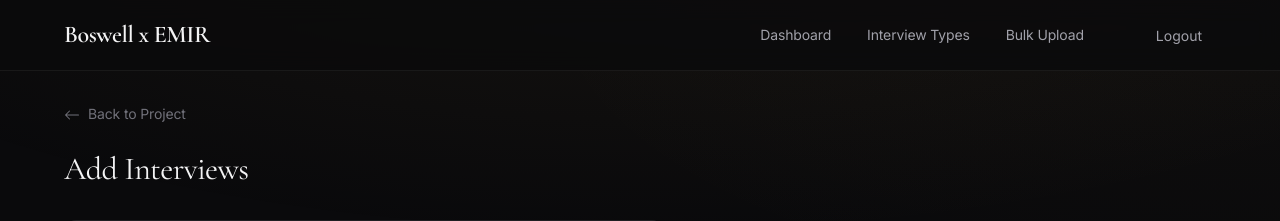
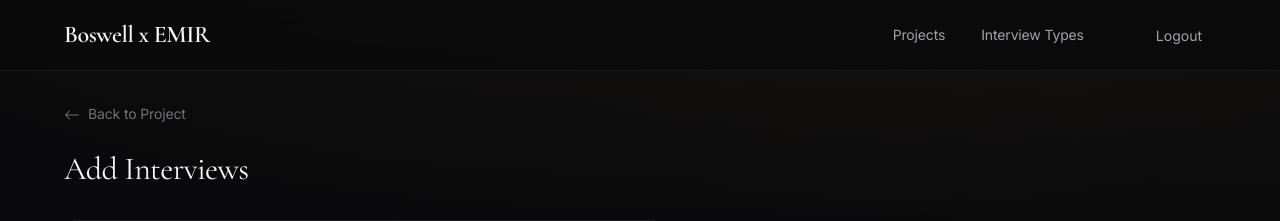
Before and after one commit to nraford7/boswell, a FastAPI app: template src/boswell/server/templates/admin/invite.html in a window 1280 px wide. Shown: the top 221 px of the page. Run offline with FastAPI, Linux system fonts and the light colour scheme; the template is opened without the code that fills it, so the values that code supplies are empty; parts of the project's set-up code (start-up, migrations or seed data) failed here and were passed over; some libraries are stand-ins or nearby versions.

Commit message:
fix(templates): restore EMIR branding and standardize nav links
- Restored "Boswell x EMIR" branding in dashboard and project_detail
- Standardized nav links across all admin templates:
  - "Projects" instead of "Dashboard"
  - Removed "Bulk Upload" from nav (still accessible at /admin/bulk)
- Consistent nav structure: Projects | Interview Types | username | Logout

Co-Authored-By: Claude Opus 4.5 <noreply@anthropic.com>

```diff
--- a/src/boswell/server/templates/admin/bulk_import.html
+++ b/src/boswell/server/templates/admin/bulk_import.html
@@ -185,9 +185,8 @@
     <div class="nav-content">
         <a href="/admin/" class="nav-brand">Boswell x EMIR</a>
         <div class="nav-links">
-            <a href="/admin/">Dashboard</a>
+            <a href="/admin/">Projects</a>
             <a href="/admin/templates">Interview Types</a>
-            <a href="/admin/bulk">Bulk Upload</a>
             <span class="text-muted">{{ user.name }}</span>
             <form method="post" action="/admin/logout" style="display: inline;">
                 <button type="submit">Logout</button>
--- a/src/boswell/server/templates/admin/dashboard.html
+++ b/src/boswell/server/templates/admin/dashboard.html
@@ -158,7 +158,7 @@
 {% block body %}
 <nav class="nav">
     <div class="nav-content">
-        <a href="/admin/" class="nav-brand">Boswell</a>
+        <a href="/admin/" class="nav-brand">Boswell x EMIR</a>
         <div class="nav-links">
             <a href="/admin/" class="active">Projects</a>
             <a href="/admin/templates">Interview Types</a>
--- a/src/boswell/server/templates/admin/invite.html
+++ b/src/boswell/server/templates/admin/invite.html
@@ -147,9 +147,8 @@
     <div class="nav-content">
         <a href="/admin/" class="nav-brand">Boswell x EMIR</a>
         <div class="nav-links">
-            <a href="/admin/">Dashboard</a>
+            <a href="/admin/">Projects</a>
             <a href="/admin/templates">Interview Types</a>
-            <a href="/admin/bulk">Bulk Upload</a>
             <span class="text-muted">{{ user.name }}</span>
             <form method="post" action="/admin/logout" style="display: inline;">
                 <button type="submit">Logout</button>
--- a/src/boswell/server/templates/admin/project_created.html
+++ b/src/boswell/server/templates/admin/project_created.html
@@ -209,9 +209,8 @@
     <div class="nav-content">
         <a href="/admin/" class="nav-brand">Boswell x EMIR</a>
         <div class="nav-links">
-            <a href="/admin/">Dashboard</a>
+            <a href="/admin/">Projects</a>
             <a href="/admin/templates">Interview Types</a>
-            <a href="/admin/bulk">Bulk Upload</a>
             <span class="text-muted">{{ user.name }}</span>
             <form method="post" action="/admin/logout" style="display: inline;">
                 <button type="submit">Logout</button>
--- a/src/boswell/server/templates/admin/project_detail.html
+++ b/src/boswell/server/templates/admin/project_detail.html
@@ -338,7 +338,7 @@
 {% block body %}
 <nav class="nav">
     <div class="nav-content">
-        <a href="/admin/" class="nav-brand">Boswell</a>
+        <a href="/admin/" class="nav-brand">Boswell x EMIR</a>
         <div class="nav-links">
             <a href="/admin/">Projects</a>
             <a href="/admin/templates">Interview Types</a>
--- a/src/boswell/server/templates/admin/project_new.html
+++ b/src/boswell/server/templates/admin/project_new.html
@@ -104,9 +104,8 @@
     <div class="nav-content">
         <a href="/admin/" class="nav-brand">Boswell x EMIR</a>
         <div class="nav-links">
-            <a href="/admin/">Dashboard</a>
+            <a href="/admin/">Projects</a>
             <a href="/admin/templates">Interview Types</a>
-            <a href="/admin/bulk">Bulk Upload</a>
             <span class="text-muted">{{ user.name }}</span>
             <form method="post" action="/admin/logout" style="display: inline;">
                 <button type="submit">Logout</button>
--- a/src/boswell/server/templates/admin/template_form.html
+++ b/src/boswell/server/templates/admin/template_form.html
@@ -52,9 +52,8 @@
     <div class="nav-content">
         <a href="/admin/" class="nav-brand">Boswell x EMIR</a>
         <div class="nav-links">
-            <a href="/admin/">Dashboard</a>
+            <a href="/admin/">Projects</a>
             <a href="/admin/templates">Interview Types</a>
-            <a href="/admin/bulk">Bulk Upload</a>
             <span class="text-muted">{{ user.name }}</span>
             <form method="post" action="/admin/logout" style="display: inline;">
                 <button type="submit">Logout</button>
--- a/src/boswell/server/templates/admin/templates_list.html
+++ b/src/boswell/server/templates/admin/templates_list.html
@@ -78,9 +78,8 @@
     <div class="nav-content">
         <a href="/admin/" class="nav-brand">Boswell x EMIR</a>
         <div class="nav-links">
-            <a href="/admin/">Dashboard</a>
+            <a href="/admin/">Projects</a>
             <a href="/admin/templates">Interview Types</a>
-            <a href="/admin/bulk">Bulk Upload</a>
             <span class="text-muted">{{ user.name }}</span>
             <form method="post" action="/admin/logout" style="display: inline;">
                 <button type="submit">Logout</button>
```
